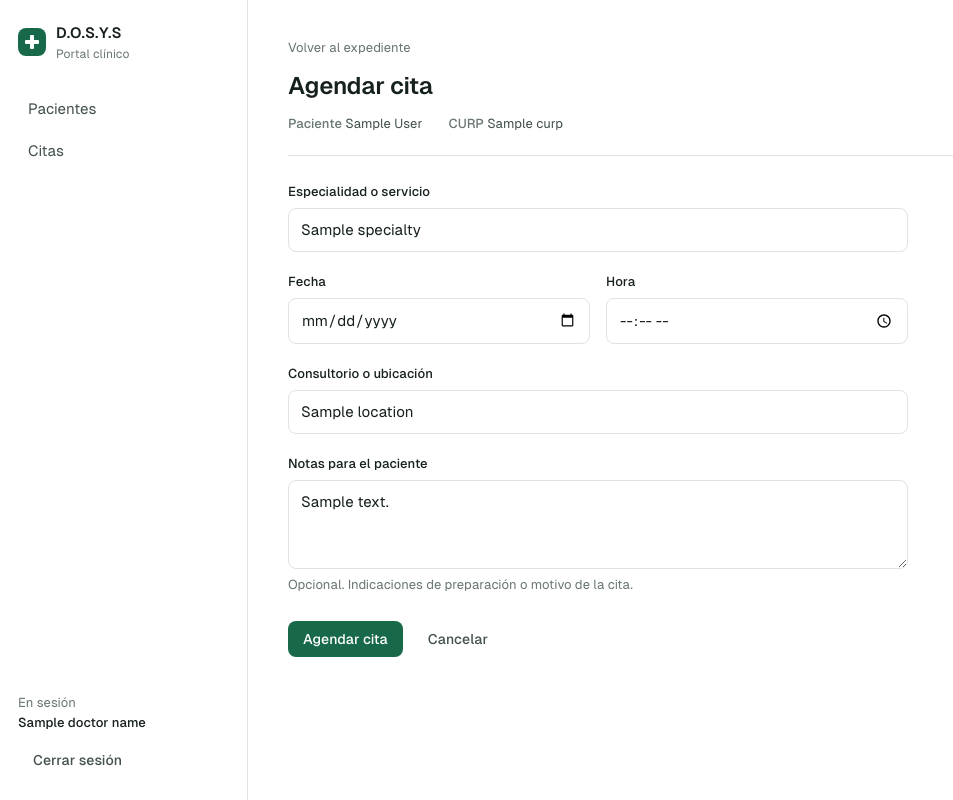
After one commit to ProtoFurOwO/Dosys, a FastAPI app: template backend/app/portal/templates/appointment_form.html in a window 1280 px wide. The commit adds this page. Shown: the whole page, without its empty margins (0-953 px from the left). Run offline with FastAPI, Linux system fonts and the light colour scheme; the template is opened without the code that fills it: most values are stand-ins (such as "Sample title", 1, 10 or a date in 2020); parts of the project's set-up code (start-up, migrations or seed data) failed here and were passed over.

Commit message:
feat: agendar citas desde el portal con QR unico por cita
El portal permite agendar citas (fecha, hora, especialidad, consultorio) con codigo de check-in unico; verificacion ampliada del portal; README con la lista de pendientes de seguridad y acceso.

```diff
--- a/backend/app/portal/routes.py
+++ b/backend/app/portal/routes.py
@@ -4,6 +4,7 @@ Seguridad: cookie de sesión HttpOnly con el mismo JWT de la API, rol médico
 validado en el servidor en cada petición, y bitácora de todos los accesos.
 """
 
+from datetime import datetime, timezone
 from pathlib import Path
 
 from fastapi import APIRouter, Depends, Form, Request, status
@@ -23,6 +24,7 @@ from app.models.patient import Patient
 from app.models.user import User
 from app.portal import deps
 from app.portal.qr import qr_svg
+from app.services.appointments import create_appointment
 from app.services.audit import write_audit_event
 from app.services.consultations import create_consultation
 
@@ -37,6 +39,8 @@ templates.env.filters["hora"] = deps.format_time
 REASON_MIN, REASON_MAX = 3, 300
 DIAGNOSIS_MIN, DIAGNOSIS_MAX = 3, 500
 NOTES_MAX = 4000
+SPECIALTY_MIN, SPECIALTY_MAX = 3, 120
+LOCATION_MIN, LOCATION_MAX = 3, 160
 
 STATUS_LABELS = {
     AppointmentStatus.SCHEDULED: "Agendada",
@@ -280,7 +284,11 @@ async def patient_detail(
 
 
 @router.get("/citas", response_class=HTMLResponse)
-async def appointments_page(request: Request, db: AsyncSession = Depends(get_db)) -> HTMLResponse:
+async def appointments_page(
+    request: Request,
+    creada: int | None = None,
+    db: AsyncSession = Depends(get_db),
+) -> HTMLResponse:
     user = await deps.current_doctor(request, db)
     if user is None:
         return login_redirect()
@@ -326,10 +334,152 @@ async def appointments_page(request: Request, db: AsyncSession = Depends(get_db)
     )
     await db.commit()
 
+    created = next((item for item in appointments if item["id"] == creada), None)
+
     return templates.TemplateResponse(
         request,
         "appointments.html",
-        {"doctor_name": doctor.full_name, "active": "citas", "appointments": appointments},
+        {"doctor_name": doctor.full_name, "active": "citas", "appointments": appointments, "created": created},
+    )
+
+
+# ── Agendar cita ──────────────────────────────────────────────────────────────
+
+
+@router.get("/pacientes/{patient_id}/cita", response_class=HTMLResponse)
+async def appointment_page(
+    patient_id: int,
+    request: Request,
+    db: AsyncSession = Depends(get_db),
+) -> HTMLResponse:
+    user = await deps.current_doctor(request, db)
+    if user is None:
+        return login_redirect()
+    doctor = await doctor_profile(db, user)
+    if doctor is None:
+        return login_redirect()
+
+    patient = await db.get(Patient, patient_id)
+    if patient is None:
+        return templates.TemplateResponse(
+            request, "not_found.html", {"doctor_name": doctor.full_name}, status_code=status.HTTP_404_NOT_FOUND
+        )
+
+    return templates.TemplateResponse(
+        request,
+        "appointment_form.html",
+        {
+            "doctor_name": doctor.full_name,
+            "active": "pacientes",
+            "patient": patient,
+            "errors": {},
+            "values": {
+                "specialty": "Medicina General",
+                "fecha": deps.clinic_now().date().isoformat(),
+                "hora": "10:00",
+                "location": "Consultorio 3",
+                "notes": "",
+            },
+        },
+    )
+
+
+@router.post("/pacientes/{patient_id}/cita", response_class=HTMLResponse)
+async def appointment_submit(
+    patient_id: int,
+    request: Request,
+    specialty: str = Form(""),
+    fecha: str = Form(""),
+    hora: str = Form(""),
+    location: str = Form(""),
+    notes: str = Form(""),
+    db: AsyncSession = Depends(get_db),
+) -> HTMLResponse:
+    user = await deps.current_doctor(request, db)
+    if user is None:
+        return login_redirect()
+    doctor = await doctor_profile(db, user)
+    if doctor is None:
+        return login_redirect()
+
+    patient = await db.get(Patient, patient_id)
+    if patient is None:
+        return templates.TemplateResponse(
+            request, "not_found.html", {"doctor_name": doctor.full_name}, status_code=status.HTTP_404_NOT_FOUND
+        )
+
+    specialty = specialty.strip()
+    location = location.strip()
+    notes = notes.strip()
+    errors: dict[str, str] = {}
+    scheduled_local: datetime | None = None
+
+    if not SPECIALTY_MIN <= len(specialty) <= SPECIALTY_MAX:
+        errors["specialty"] = "Escribe la especialidad o el servicio."
+    if not LOCATION_MIN <= len(location) <= LOCATION_MAX:
+        errors["location"] = "Indica el consultorio o la ubicación."
+    if len(notes) > NOTES_MAX:
+        errors["notes"] = f"Las notas no deben pasar de {NOTES_MAX} caracteres."
+
+    parsed_date = None
+    parsed_time = None
+    try:
+        parsed_date = datetime.strptime(fecha, "%Y-%m-%d").date()
+    except ValueError:
+        errors["fecha"] = "Elige la fecha de la cita."
+    try:
+        parsed_time = datetime.strptime(hora, "%H:%M").time()
+    except ValueError:
+        errors["hora"] = "Elige la hora de la cita."
+
+    if parsed_date and parsed_time:
+        scheduled_local = datetime.combine(parsed_date, parsed_time, tzinfo=deps.CLINIC_TIMEZONE)
+        if scheduled_local < deps.clinic_now():
+            errors["fecha"] = "Elige una fecha y hora futuras."
+
+    if errors or scheduled_local is None:
+        return templates.TemplateResponse(
+            request,
+            "appointment_form.html",
+            {
+                "doctor_name": doctor.full_name,
+                "active": "pacientes",
+                "patient": patient,
+                "errors": errors,
+                "values": {
+                    "specialty": specialty,
+                    "fecha": fecha,
+                    "hora": hora,
+                    "location": location,
+                    "notes": notes,
+                },
+            },
+            status_code=status.HTTP_422_UNPROCESSABLE_ENTITY,
+        )
+
+    appointment = await create_appointment(
+        db,
+        patient=patient,
+        doctor=doctor,
+        specialty=specialty,
+        scheduled_at=scheduled_local.astimezone(timezone.utc),
+        location=location,
+        notes=notes or None,
+    )
+    await write_audit_event(
+        db,
+        user=user,
+        action="portal_create_appointment",
+        entity_type="appointment",
+        entity_id=appointment.id,
+        request=request,
+        detail=f"patient_id={patient.id}",
+    )
+    await db.commit()
+
+    return RedirectResponse(
+        f"/portal/citas?creada={appointment.id}",
+        status_code=status.HTTP_303_SEE_OTHER,
     )
 
 
--- a/backend/app/portal/static/portal.css
+++ b/backend/app/portal/static/portal.css
@@ -249,6 +249,18 @@ a {
   margin: 6px 0 0;
   font-size: 0.875rem;
   color: var(--ink-muted);
+}
+
+.page-actions {
+  display: flex;
+  gap: 10px;
+  flex: none;
+}
+
+.field-row {
+  display: grid;
+  grid-template-columns: repeat(2, minmax(0, 1fr));
+  gap: 16px;
 }
 
 .back-link {
@@ -861,6 +873,14 @@ body.login {
     flex-direction: column;
   }
 
+  .page-actions {
+    width: 100%;
+  }
+
+  .page-actions .btn {
+    flex: 1;
+  }
+
   .search {
     width: 100%;
   }
@@ -911,6 +931,10 @@ body.login {
   .login-intro h1 {
     font-size: 1.625rem;
   }
+
+  .field-row {
+    grid-template-columns: 1fr;
+  }
 }
 
 @media (prefers-reduced-motion: reduce) {
--- /dev/null
+++ b/backend/app/portal/templates/appointment_form.html
@@ -0,0 +1,53 @@
+{% extends "panel.html" %}
+{% block title %}Agendar cita · D.O.S.Y.S Portal clínico{% endblock %}
+{% block content %}
+<header class="page-head">
+  <div>
+    <a class="back-link" href="/portal/pacientes/{{ patient.id }}">Volver al expediente</a>
+    <h1>Agendar cita</h1>
+    <p class="meta-row">
+      <span><b>Paciente</b> {{ patient.full_name }}</span>
+      <span><b>CURP</b> {{ patient.curp }}</span>
+    </p>
+  </div>
+</header>
+
+<form class="form" method="post" action="/portal/pacientes/{{ patient.id }}/cita" novalidate>
+  <div class="field {% if errors.specialty %}has-error{% endif %}">
+    <label for="specialty">Especialidad o servicio</label>
+    <input id="specialty" name="specialty" maxlength="120" value="{{ values.specialty }}" required>
+    {% if errors.specialty %}<p class="error">{{ errors.specialty }}</p>{% endif %}
+  </div>
+
+  <div class="field-row">
+    <div class="field {% if errors.fecha %}has-error{% endif %}">
+      <label for="fecha">Fecha</label>
+      <input id="fecha" name="fecha" type="date" value="{{ values.fecha }}" required>
+      {% if errors.fecha %}<p class="error">{{ errors.fecha }}</p>{% endif %}
+    </div>
+    <div class="field {% if errors.hora %}has-error{% endif %}">
+      <label for="hora">Hora</label>
+      <input id="hora" name="hora" type="time" value="{{ values.hora }}" required>
+      {% if errors.hora %}<p class="error">{{ errors.hora }}</p>{% endif %}
+    </div>
+  </div>
+
+  <div class="field {% if errors.location %}has-error{% endif %}">
+    <label for="location">Consultorio o ubicación</label>
+    <input id="location" name="location" maxlength="160" value="{{ values.location }}" required>
+    {% if errors.location %}<p class="error">{{ errors.location }}</p>{% endif %}
+  </div>
+
+  <div class="field {% if errors.notes %}has-error{% endif %}">
+    <label for="notes">Notas para el paciente</label>
+    <textarea id="notes" name="notes" rows="3" maxlength="4000">{{ values.notes }}</textarea>
+    <p class="help">Opcional. Indicaciones de preparación o motivo de la cita.</p>
+    {% if errors.notes %}<p class="error">{{ errors.notes }}</p>{% endif %}
+  </div>
+
+  <div class="form-actions">
+    <button class="btn btn-primary" type="submit">Agendar cita</button>
+    <a class="btn btn-quiet" href="/portal/pacientes/{{ patient.id }}">Cancelar</a>
+  </div>
+</form>
+{% endblock %}
--- a/backend/app/portal/templates/patient_detail.html
+++ b/backend/app/portal/templates/patient_detail.html
@@ -11,7 +11,10 @@
       <span><b>Contacto de emergencia</b> {{ patient.emergency_contact or "No registrado" }}</span>
     </p>
   </div>
-  <a class="btn btn-primary" href="/portal/pacientes/{{ patient.id }}/consulta">Nueva consulta</a>
+  <div class="page-actions">
+    <a class="btn btn-line" href="/portal/pacientes/{{ patient.id }}/cita">Agendar cita</a>
+    <a class="btn btn-primary" href="/portal/pacientes/{{ patient.id }}/consulta">Nueva consulta</a>
+  </div>
 </header>
 
 {% if created %}
```
Also changed, not shown: backend/app/portal/templates/appointments.html (+7 -1 lines), backend/app/services/appointments.py (added, +44 -0 lines), backend/scripts/verify_portal.py (+49 -4 lines), backend/README.md.
